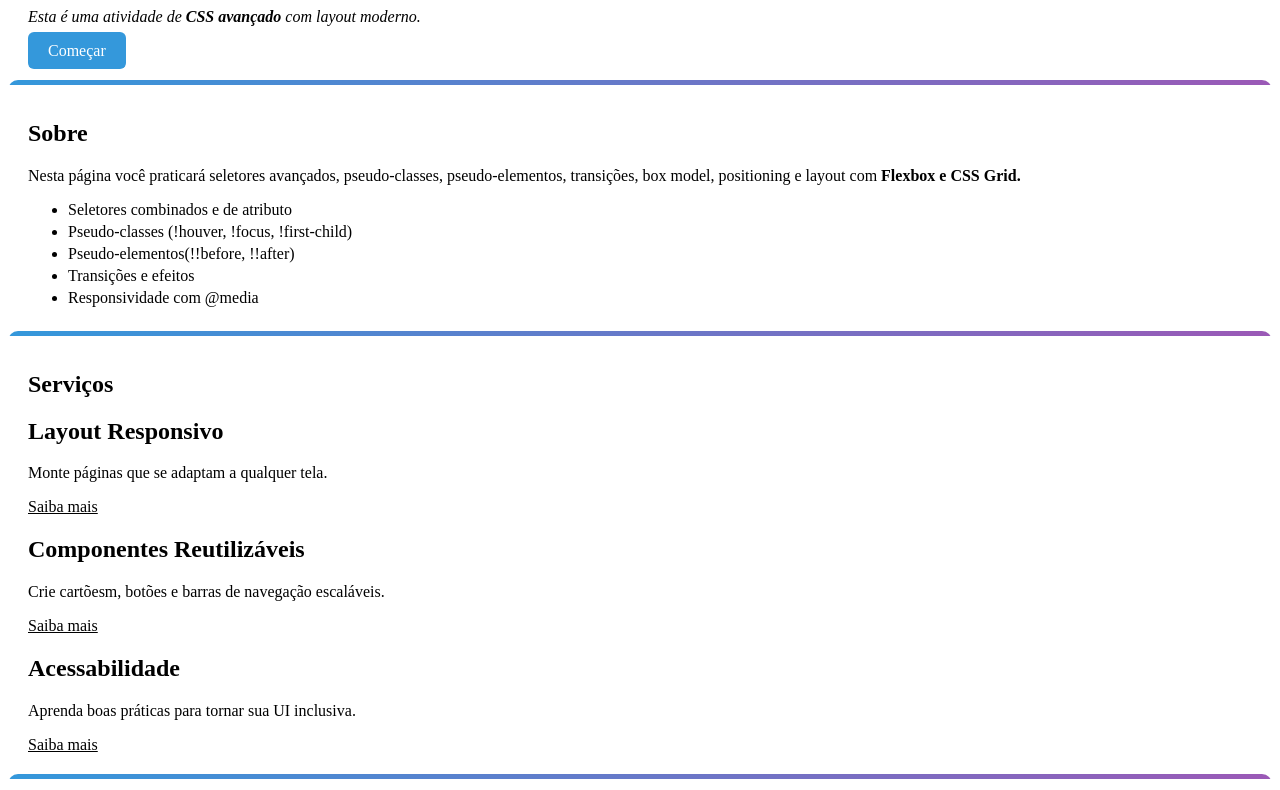
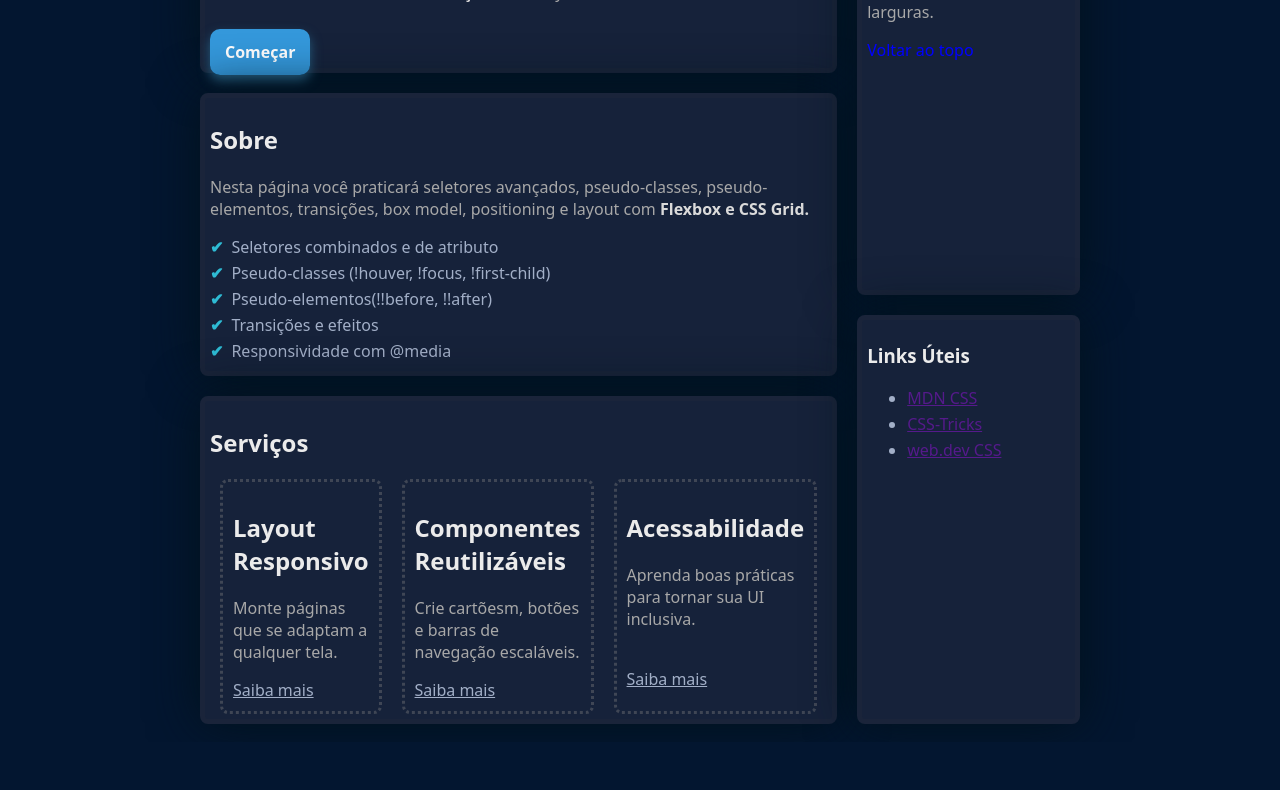
Before and after one commit to Rcml360/Pagina-CSS-Avancada, a plain HTML site: page index.html in a window 1280 px wide. Shown: the part 189-979 px from the top of the page. After the commit the page ends 931 px from the top, so only its background shows below. Drawn offline with Linux system fonts and the light colour scheme.

Commit message:
atualização

```diff
--- a/index.html
+++ b/index.html
@@ -1,14 +1,16 @@
 <!DOCTYPE html>
 <html lang="en">
+
 <head>
     <meta charset="UTF-8">
     <meta name="viewport" content="width=device-width, initial-scale=1.0">
     <title>Página CSS Avançada</title>
     <link rel="stylesheet" href="./style.css">
 </head>
+
 <body>
 
-    <header>
+    <header class="cabecalho">
         <p>Minha página</p>
 
         <hr>
@@ -16,21 +18,24 @@
 
 
     <main id="principal">
+        <div class="coluna-esquerda">
             <!-- 1° Parte -->
-    <div class="card">
+            <div class="bloco">
                 <h1 class="">Bem-vindo(a)!</h1>
-        <p class="introducao">Esta é uma atividade de <b>CSS avançado</b> com layout moderno.</p>
-
-        <span class="botao">Começar</span>
+                <p class="introducao">Esta é uma atividade de <b style="color: rgb(218, 218, 218);">CSS avançado</b> com
+                    layout moderno.</p>
+                <br>
+                <span class="botao"><b>Começar</b></span>
 
             </div>
 
             <!-- 2° parte -->
-    <div class="card">
+            <div class="bloco">
                 <h2>Sobre</h2>
-        <p>Nesta página você praticará seletores avançados, pseudo-classes, pseudo-elementos, transições, box model, positioning e layout com <b>Flexbox e CSS Grid.</b></p>
+                <p>Nesta página você praticará seletores avançados, pseudo-classes, pseudo-elementos, transições, box
+                    model, positioning e layout com <b style="color: rgb(218, 218, 218);">Flexbox e CSS Grid.</b></p>
 
-        <ul>
+                <ul class="check-list">
                     <li>Seletores combinados e de atributo</li>
                     <li>Pseudo-classes (!houver, !focus, !first-child)</li>
                     <li>Pseudo-elementos(!!before, !!after)</li>
@@ -41,10 +46,11 @@
             </div>
 
             <!-- 3° Parte -->
-     <div class="card">
+            <div class="bloco">
                 <h2>Serviços</h2>
 
-        <div>
+                <div class="boxes">
+                    <div class="box">
                         <h2>Layout Responsivo</h2>
 
                         <p>Monte páginas que se adaptam a qualquer tela.</p>
@@ -52,7 +58,7 @@
                         <span><u>Saiba mais</u></span>
                     </div>
 
-        <div>
+                    <div class="box">
                         <h2>Componentes Reutilizáveis</h2>
 
                         <p>Crie cartõesm, botões e barras de navegação escaláveis.</p>
@@ -60,17 +66,21 @@
                         <span><u>Saiba mais</u></span>
                     </div>
 
-        <div>
+                    <div class="box">
                         <h2>Acessabilidade</h2>
 
                         <p>Aprenda boas práticas para tornar sua UI inclusiva.</p>
-
+                        <br>
                         <span><u>Saiba mais</u></span>
                     </div>
                 </div>
+            </div>
+        </div>
 
+
+        <div class="coluna-direita">
             <!-- 4° Parte -->
-      <div class="card">
+            <div class="bloco">
                 <h3>Dica Rápida</h3>
 
                 <p>Use box-sizing: border-box para facilitar o cálculo de larguras.</p>
@@ -79,7 +89,7 @@
             </div>
 
             <!-- 5° Parte -->
-       <div class="card">
+            <div class="bloco">
                 <h3>Links Úteis</h3>
 
                 <ul>
@@ -88,7 +98,10 @@
                     <li><a href="">web.dev CSS</a></li>
                 </ul>
             </div>
+        </div>
+
     </main>
 
 </body>
+
 </html>
--- a/style.css
+++ b/style.css
@@ -1,50 +1,114 @@
-.introducao{
-    font-style: italic;
+body {
+  font-family: system-ui, -apple-system, BlinkMacSystemFont, 'Segoe UI', Roboto, Oxygen, Ubuntu, Cantarell, 'Open Sans', 'Helvetica Neue', sans-serif;
+  background-color: rgb(3, 22, 48);
+  color: rgb(162, 175, 199);
+
 }
 
-ul, li{
-    margin: 4px 0;
+#principal {
+  display: flex;
+  max-width: 900px;
+  width: 100%;
+  margin: 0 auto;
 }
 
-a[target="_blank"]{
-    text-decoration: underline;
+.coluna-esquerda,
+.coluna-direita {
+  display: flex;
+  flex-direction: column;
+  gap: 0px;
 }
 
-.botao{
-    background: #3498db;
-  color: white;
-  padding: 10px 20px;
-  border-radius: 6px;
-  transition: 0.3s; /* suaviza o efeito */
+/* Ajuste opcional de largura */
+.coluna-esquerda {
+  flex: 4;
+  /* ocupa mais espaço */
 }
 
-.boato:hover {
-  background: #2980b9;   /* muda a cor */
-  transform: translateY(-2px); /* leve elevação */
+.coluna-direita {
+  flex: 2.5;
+  /* ocupa menos espaço */
 }
 
-.botao:focus {
-  outline: 2px solid #f39c12; /* destaque quando em foco */
-}
-h1::first-letter {
-  font-size: 2em;   /* aumenta a primeira letra */
-  font-weight: bold;
+ul,
+li {
+  margin: 4px 0;
 }
 
-.card {
-  position: relative;
-  padding: 20px;
-  background: white;
-  border-radius: 10px;
-  overflow: hidden;
+a[target="_blank"] {
+  text-decoration: underline;
 }
 
-.card::before {
-  content: "";  /* obrigatório para aparecer */
-  position: absolute;
-  top: 0;
-  left: 0;
-  width: 100%;
-  height: 5px;
-  background: linear-gradient(to right, #3498db, #9b59b6); /* detalhe sutil */
+.botao {
+
+  background: #3498db;
+  color: white;
+  padding: 12px 15px;
+  border-radius: 10px;
+  cursor: pointer;
+  transition: 0.3s;
+  /* suaviza o efeito */
+
+  box-shadow: 0px 6px 12px rgb(40, 98, 133);
 }
+
+.botao:hover,
+.botao:focus {
+  background-color: rgb(37, 175, 218);
+  transform: sacle(1.05);
+}
+
+.bloco {
+  background-color: rgb(22, 34, 58);
+  padding: 5px;
+  border: 5px solid rgb(26, 36, 58);
+  border-radius: 8px;
+  margin: 10px;
+
+  box-shadow: 0px 0px 50px rgb(2, 18, 27);
+  flex: 1;
+
+}
+
+.boxes {
+  display: flex;
+  justify-content: space-around;
+
+}
+
+.box {
+  flex: 1;
+  border: 1px solid #ccc;
+  padding: 10px;
+  border: 3px dotted #81818163;
+  border-radius: 8px;
+  margin: 0 10px;
+}
+
+.check-list {
+  list-style: none;
+  /* remove marcador padrão */
+  padding: 0;
+}
+
+.check-list li::before {
+  content: "✔";
+  /* símbolo de visto */
+  color: rgb(46, 187, 212);
+  /* cor azul */
+  font-weight: bold;
+  margin-right: 8px;
+  /* espaço entre ícone e texto */
+}
+
+
+p {
+  color: rgb(168, 168, 168);
+}
+
+h1,
+h2,
+h3 {
+  color: rgb(235, 235, 235);
+
+}
```
Lines whose indentation alone changed are shown as unchanged.
